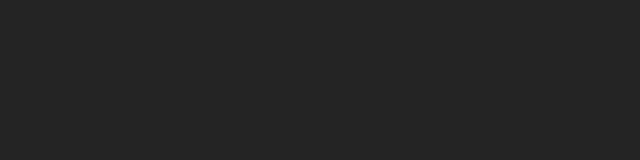
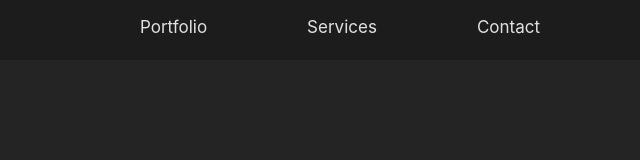
Before and after one commit to NikolajRask/nikolajrask.com, a website built with Vite: page index.html in a window 1280 px wide. Shown: the top 160 px of the page, without its empty margins (640-1280 px from the left). Built offline with nearby package versions, Linux system fonts and the light colour scheme.

Commit message:
Added navbar

```diff
--- a/index.html
+++ b/index.html
@@ -7,7 +7,15 @@
     <link rel="stylesheet" type="text/css" href="./src/css/style.css">
   </head>
   <body>
-    <div id="app"></div>
+    <div id="app">
+      <nav class="navbar">
+        <div class="navbar-child-wrapper">
+          <span class="navbar-child">Portfolio</span>
+          <span class="navbar-child">Services</span>
+          <span class="navbar-child">Contact</span>
+        </div>
+      </nav>
+    </div>
     <script type="module" src="/src/typescript/main.ts"></script>
   </body>
 </html>
--- a/src/css/style.css
+++ b/src/css/style.css
@@ -13,3 +13,28 @@
   -moz-osx-font-smoothing: grayscale;
   -webkit-text-size-adjust: 100%;
 }
+
+body {
+  margin: 0px;
+  height: 4000px;
+}
+
+.navbar {
+  width: 100vw;
+  height: 60px;
+  position: fixed;
+  background: rgba(0,0,0,0.2);
+}
+
+.navbar-child-wrapper {
+  display: flex;
+  position: absolute;
+  right: 0px;
+}
+
+.navbar-child {
+  right: 0px;
+  margin-right: 100px;
+  margin-top: 15px;
+  font-size: 17px;
+}
--- a/src/typescript/main.ts
+++ b/src/typescript/main.ts
@@ -0,0 +1,13 @@
+const navbar = document.querySelector('.navbar') as HTMLElement || null
+
+if (navbar != null) {
+    document.addEventListener('mousemove', (e) => {
+        if (e.clientY < 200) {
+            navbar.style.display = "block"
+        } else {
+            navbar.style.display = "none"
+        }
+    })
+} else {
+    console.error("Navbar did not load correctly")
+}
```
